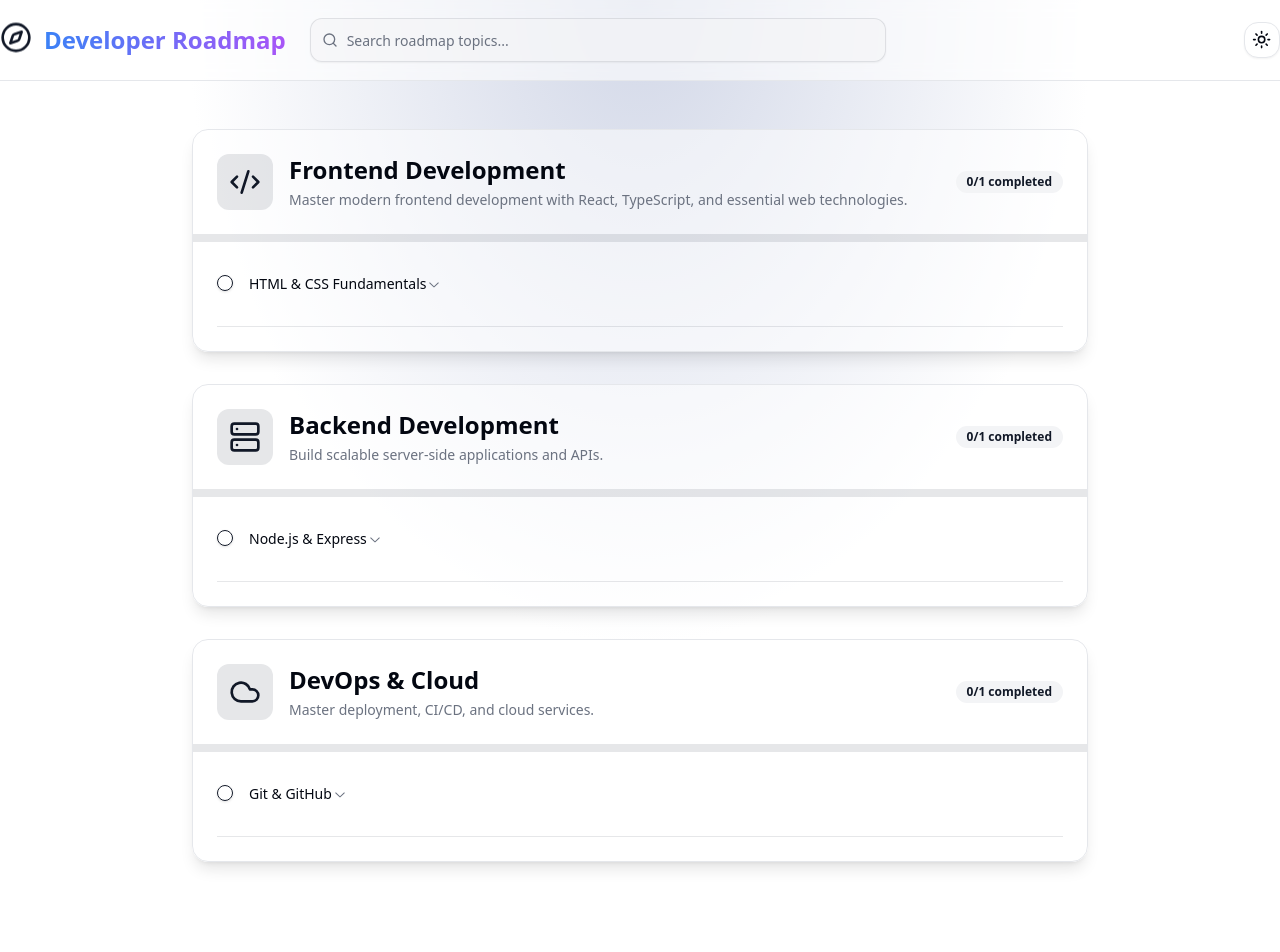
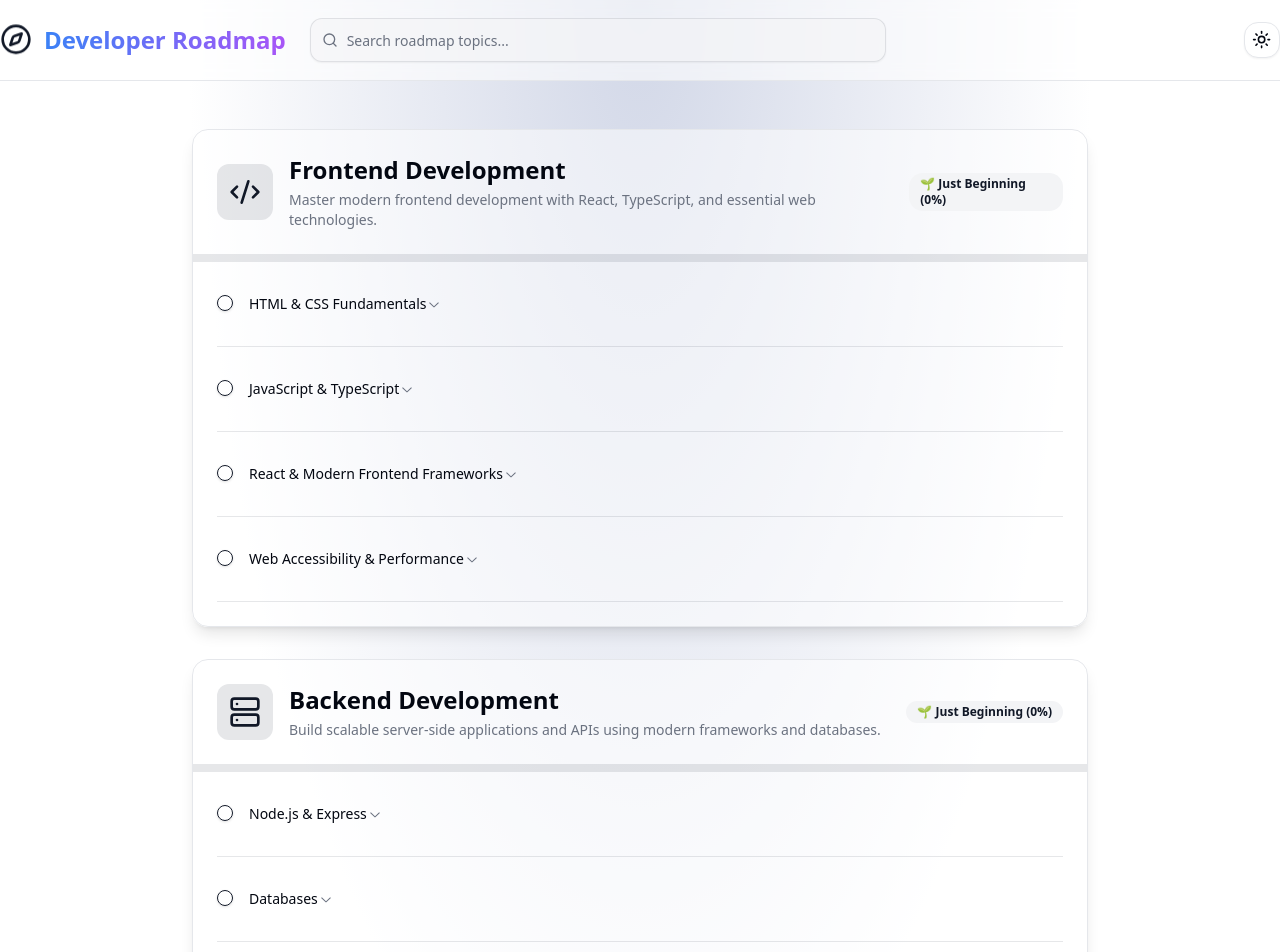
Before and after one commit to priyansh-69/Developers-Roadmap-Application, a React (Vite) app: page / in a window 1280 px wide. Shown: the top 952 px of the page. Before the commit the page ends 910 px from the top, so only its background shows below. Built offline with nearby package versions, Linux system fonts and the light colour scheme.

Commit message:
Initial commit

```diff
--- /dev/null
+++ b/src/components/GamificationBadge.tsx
@@ -0,0 +1,27 @@
+
+import { Badge } from '@/components/ui/badge';
+
+interface GamificationBadgeProps {
+  progress: number;
+}
+
+export function GamificationBadge({ progress }: GamificationBadgeProps) {
+  let badgeText = '';
+  if (progress === 100) {
+    badgeText = '🎓 Roadmap Master';
+  } else if (progress >= 75) {
+    badgeText = '🔥 Almost There!';
+  } else if (progress >= 50) {
+    badgeText = '🚀 Halfway There!';
+  } else if (progress >= 25) {
+    badgeText = '📚 Getting Started';
+  } else {
+    badgeText = '🌱 Just Beginning';
+  }
+
+  return (
+    <Badge variant="secondary" className="ml-auto">
+      {badgeText} ({progress}%)
+    </Badge>
+  );
+}
--- a/src/components/Roadmap/RoadmapCard.tsx
+++ b/src/components/Roadmap/RoadmapCard.tsx
@@ -5,7 +5,7 @@ import {
   AccordionItem,
   AccordionTrigger,
 } from '@/components/ui/accordion';
-import { Badge } from '@/components/ui/badge';
+import { GamificationBadge } from '@/components/GamificationBadge';
 import { Progress } from '@/components/ui/progress';
 import { Checkbox } from '@/components/ui/checkbox';
 import { ExternalLink } from 'lucide-react';
@@ -17,6 +17,7 @@ interface RoadmapCardProps {
 }
 
 export function RoadmapCard({ section, onProgressUpdate }: RoadmapCardProps) {
+  // Initialize without localStorage persistence
   const [completedSteps, setCompletedSteps] = useState<string[]>([]);
 
   const handleStepToggle = (stepId: string) => {
@@ -34,6 +35,8 @@ export function RoadmapCard({ section, onProgressUpdate }: RoadmapCardProps) {
 
   return (
     <div className="rounded-2xl border bg-card/50 text-card-foreground shadow-lg backdrop-blur-xl gradient-border transition-all duration-300 hover:shadow-xl hover:shadow-primary/5">
+
+      {/* Header Section */}
       <div className="flex flex-col sm:flex-row items-start sm:items-center gap-4 p-6">
         <div className="flex items-center gap-4 w-full sm:w-auto">
           <div className="p-3 rounded-xl bg-primary/10">
@@ -44,16 +47,19 @@ export function RoadmapCard({ section, onProgressUpdate }: RoadmapCardProps) {
             <p className="text-sm text-muted-foreground mt-1">{section.description}</p>
           </div>
         </div>
-        <Badge variant="secondary" className="ml-auto">
-          {completedSteps.length}/{section.steps.length} completed
-        </Badge>
+        {/* Display Gamification Badge */}
+        <GamificationBadge
+          progress={Math.round((completedSteps.length / section.steps.length) * 100)}
+        />
       </div>
 
+      {/* Progress Bar */}
       <Progress
         value={(completedSteps.length / section.steps.length) * 100}
         className="h-2 rounded-none bg-primary/10"
       />
 
+      {/* Steps Accordion */}
       <Accordion type="single" collapsible className="px-6 pb-6">
         {section.steps.map((step) => (
           <AccordionItem key={step.id} value={step.id} className="border-b border-primary/10">
--- a/src/data/roadmapData.ts
+++ b/src/data/roadmapData.ts
@@ -1,5 +1,5 @@
 import { Code2, Server, Cloud } from 'lucide-react';
-import React from 'react'; // ✅ Import React
+import React from 'react';
 
 export interface RoadmapStep {
   id: string;
@@ -16,7 +16,7 @@ export interface RoadmapSection {
   id: string;
   title: string;
   description: string;
-  icon: React.ElementType;  // ✅ Use React.ElementType directly
+  icon: React.ElementType;
   progress: number;
   steps: RoadmapStep[];
 }
@@ -25,24 +25,55 @@ export const roadmapData: RoadmapSection[] = [
   {
     id: 'frontend',
     title: 'Frontend Development',
-    description: 'Master modern frontend development with React, TypeScript, and essential web technologies.',
-    icon: Code2,  // ✅ Now correctly typed
+    description:
+      'Master modern frontend development with React, TypeScript, and essential web technologies.',
+    icon: Code2,
     progress: 0,
     steps: [
       {
         id: 'html-css',
         title: 'HTML & CSS Fundamentals',
-        description: 'Learn the building blocks of web development with semantic HTML and modern CSS techniques.',
+        description:
+          'Learn the building blocks of web development with semantic HTML and modern CSS techniques.',
         completed: false,
         resources: [
-          {
-            title: 'MDN Web Docs - HTML',
-            url: 'https://developer.mozilla.org/en-US/docs/Web/HTML',
+          { title: 'MDN Web Docs - HTML', url: 'https://developer.mozilla.org/en-US/docs/Web/HTML' },
+          { title: 'CSS Tricks', url: 'https://css-tricks.com' },
+        ],
       },
       {
-            title: 'CSS Tricks',
-            url: 'https://css-tricks.com',
+        id: 'js-ts',
+        title: 'JavaScript & TypeScript',
+        description:
+          'Understand the core of programming with JavaScript and leverage TypeScript for type safety.',
+        completed: false,
+        resources: [
+          { title: 'JavaScript.info', url: 'https://javascript.info' },
+          { title: 'TypeScript Handbook', url: 'https://www.typescriptlang.org/docs/handbook/intro.html' },
+          { title: 'Eloquent JavaScript', url: 'https://eloquentjavascript.net' },
+        ],
       },
+      {
+        id: 'react',
+        title: 'React & Modern Frontend Frameworks',
+        description:
+          'Build dynamic UIs with React and learn state management, hooks, and component design.',
+        completed: false,
+        resources: [
+          { title: 'React Official Docs', url: 'https://react.dev' },
+          { title: 'Redux Toolkit', url: 'https://redux-toolkit.js.org' },
+          { title: 'Create React App', url: 'https://create-react-app.dev' },
+        ],
+      },
+      {
+        id: 'accessibility',
+        title: 'Web Accessibility & Performance',
+        description:
+          'Ensure your applications are accessible and performant across devices using best practices.',
+        completed: false,
+        resources: [
+          { title: 'MDN Accessibility', url: 'https://developer.mozilla.org/en-US/docs/Web/Accessibility' },
+          { title: 'Google Web Fundamentals', url: 'https://developers.google.com/web/fundamentals' },
         ],
       },
     ],
@@ -50,20 +81,54 @@ export const roadmapData: RoadmapSection[] = [
   {
     id: 'backend',
     title: 'Backend Development',
-    description: 'Build scalable server-side applications and APIs.',
-    icon: Server,  // ✅ Fixed typing
+    description:
+      'Build scalable server-side applications and APIs using modern frameworks and databases.',
+    icon: Server,
     progress: 0,
     steps: [
       {
         id: 'node-express',
         title: 'Node.js & Express',
-        description: 'Create server-side applications with Node.js and Express framework.',
+        description:
+          'Create server-side applications with Node.js and the Express framework.',
         completed: false,
         resources: [
+          { title: 'Node.js Documentation', url: 'https://nodejs.org/en/docs/' },
+          { title: 'Express.js Guide', url: 'https://expressjs.com/en/starter/installing.html' },
+        ],
+      },
       {
-            title: 'Node.js Documentation',
-            url: 'https://nodejs.org/docs/latest/',
+        id: 'databases',
+        title: 'Databases',
+        description:
+          'Learn both SQL and NoSQL databases for effective data storage and retrieval.',
+        completed: false,
+        resources: [
+          { title: 'PostgreSQL Tutorial', url: 'https://www.postgresql.org/docs/current/tutorial.html' },
+          { title: 'MongoDB University', url: 'https://university.mongodb.com' },
+          { title: 'SQLZoo', url: 'https://sqlzoo.net' },
+        ],
       },
+      {
+        id: 'api-development',
+        title: 'API Development & REST',
+        description:
+          'Design and build robust RESTful APIs to enable communication between services.',
+        completed: false,
+        resources: [
+          { title: 'RESTful API Tutorial', url: 'https://restfulapi.net' },
+          { title: 'Postman API Learning Center', url: 'https://learning.postman.com' },
+        ],
+      },
+      {
+        id: 'auth-security',
+        title: 'Authentication & Security',
+        description:
+          'Implement secure authentication and authorization, and learn to protect against common vulnerabilities.',
+        completed: false,
+        resources: [
+          { title: 'Passport.js', url: 'http://www.passportjs.org' },
+          { title: 'Auth0 - JWT Introduction', url: 'https://auth0.com/learn/json-web-tokens/' },
         ],
       },
     ],
@@ -71,20 +136,55 @@ export const roadmapData: RoadmapSection[] = [
   {
     id: 'devops',
     title: 'DevOps & Cloud',
-    description: 'Master deployment, CI/CD, and cloud services.',
-    icon: Cloud,  // ✅ Fixed typing
+    description:
+      'Learn how to deploy, manage, and scale applications using modern DevOps practices and cloud services.',
+    icon: Cloud,
     progress: 0,
     steps: [
       {
         id: 'git-github',
         title: 'Git & GitHub',
-        description: 'Master version control and collaborative development.',
+        description:
+          'Master version control and collaborative development using Git and GitHub.',
         completed: false,
         resources: [
+          { title: 'Git Documentation', url: 'https://git-scm.com/doc' },
+          { title: 'GitHub Guides', url: 'https://guides.github.com' },
+        ],
+      },
       {
-            title: 'Git Documentation',
-            url: 'https://git-scm.com/doc',
+        id: 'docker-kubernetes',
+        title: 'Docker & Kubernetes',
+        description:
+          'Containerize your applications with Docker and manage clusters using Kubernetes.',
+        completed: false,
+        resources: [
+          { title: 'Docker Documentation', url: 'https://docs.docker.com' },
+          { title: 'Kubernetes Official Docs', url: 'https://kubernetes.io/docs/home/' },
+        ],
       },
+      {
+        id: 'ci-cd',
+        title: 'CI/CD & Automation',
+        description:
+          'Automate your deployment pipelines with continuous integration and delivery tools.',
+        completed: false,
+        resources: [
+          { title: 'GitHub Actions', url: 'https://docs.github.com/en/actions' },
+          { title: 'CircleCI', url: 'https://circleci.com/docs' },
+          { title: 'Jenkins', url: 'https://www.jenkins.io/doc/' },
+        ],
+      },
+      {
+        id: 'cloud-providers',
+        title: 'Cloud Providers',
+        description:
+          'Explore cloud platforms and learn to deploy and manage scalable applications in the cloud.',
+        completed: false,
+        resources: [
+          { title: 'AWS Free Tier', url: 'https://aws.amazon.com/free' },
+          { title: 'Google Cloud Platform', url: 'https://cloud.google.com' },
+          { title: 'Microsoft Azure', url: 'https://azure.microsoft.com' },
         ],
       },
     ],
```
Lines whose indentation alone changed are shown as unchanged.
